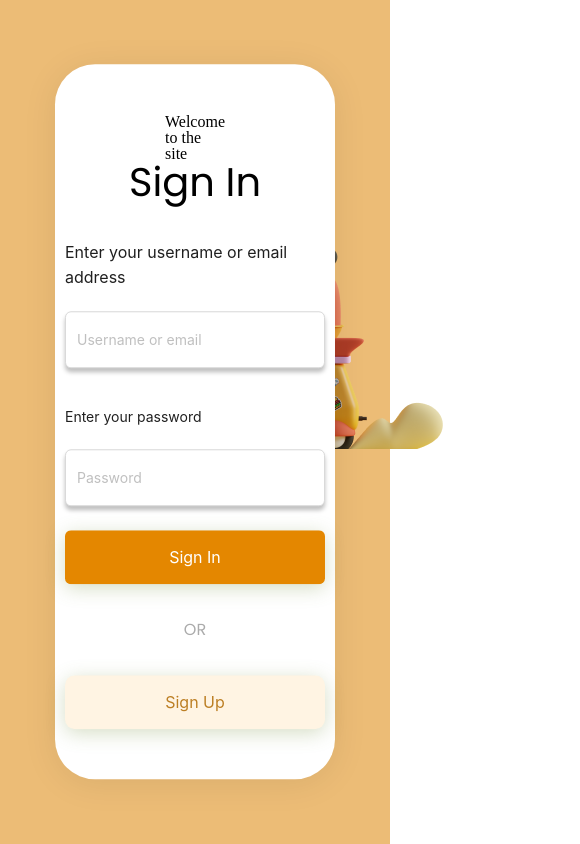
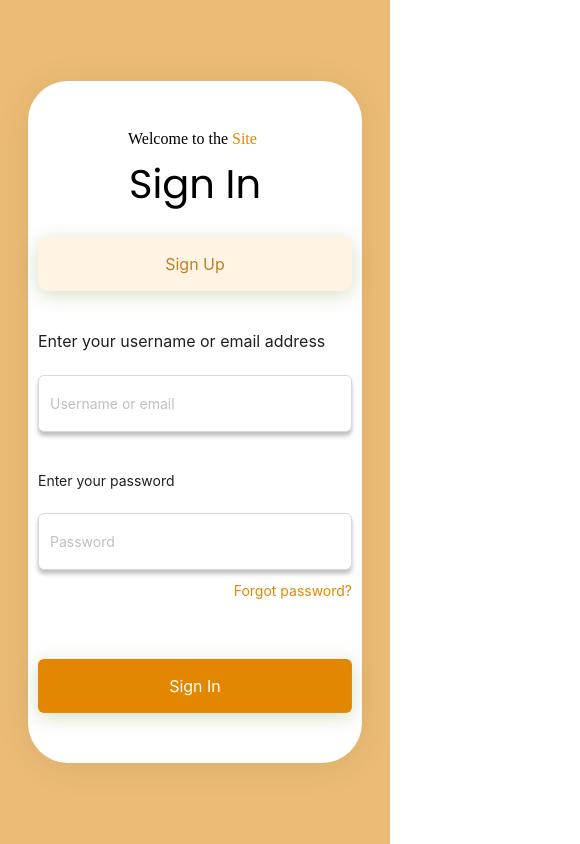
Before and after one commit to huseynmv/react-auth-app, a React (Vite) app: page /auth/login in a window 390 px wide. Shown: the whole page, 580 px wide, since content can reach past the window. Built offline with nearby package versions, Linux system fonts and the light colour scheme; no server answers.

Commit message:
login responsive

```diff
--- a/src/App.tsx
+++ b/src/App.tsx
@@ -32,7 +32,7 @@ const App = () => {
           maxHeight: "80vh",
         }}
       />
-      <ReactQueryDevtools initialIsOpen={false} />
+      {/* <ReactQueryDevtools initialIsOpen={false} /> */}
     </QueryClientProvider>
   );
 };
--- a/src/pages/login/login.component.tsx
+++ b/src/pages/login/login.component.tsx
@@ -61,9 +61,19 @@ const LoginComponent = () => {
       </div>
       <div className={styles.form}>
         <div>
-          <p className={styles.title}>Welcome to the site</p>
+          <p className={`${styles.title} col-12`}>
+            Welcome to the <span className={styles.site}>Site</span>
+          </p>
         </div>
         <p className={styles.subTitle}>Sign In</p>
+        <Button
+          className={styles.signInBtnMobile}
+          type="primary"
+          htmlType="submit"
+          onClick={() => navigate(Routes.register)}
+        >
+          Sign Up
+        </Button>
         <Form
           name="login"
           layout="vertical"
@@ -76,7 +86,7 @@ const LoginComponent = () => {
             style={{ marginTop: 38 }}
             name="email"
             label={
-              <p style={{ fontSize: "16px" }}>
+              <p style={{ fontSize: "16px", width: 300 }}>
                 Enter your username or email address
               </p>
             }
@@ -107,6 +117,15 @@ const LoginComponent = () => {
                 boxShadow: "0px 4px 4px 0px rgba(0, 0, 0, 0.25)",
               }}
             />
+            <p
+              style={{
+                textAlign: "end",
+                paddingTop: 10,
+                color: colors.buttonPrimaryColor,
+              }}
+            >
+              Forgot password?
+            </p>
           </Form.Item>
           <div
             style={{
@@ -121,6 +140,7 @@ const LoginComponent = () => {
               style={{
                 width: "100%",
                 fontSize: 16,
+                marginTop: 33,
                 backgroundColor: "#E48700",
                 height: 54,
                 boxShadow: "0px 4px 19px 0px rgba(119, 147, 65, 0.30)",
@@ -138,16 +158,7 @@ const LoginComponent = () => {
               OR
             </span>
             <Button
-              style={{
-                width: "100%",
-                borderRadius: 10,
-                fontSize: 16,
-                backgroundColor: colors.buttonSecondaryColor,
-                color: colors.secondaryButtonTextColor,
-                height: 54,
-                boxShadow: "0px 4px 19px 0px rgba(119, 147, 65, 0.30)",
-              }}
-              className="w-100"
+              className={styles.signInBtn}
               type="primary"
               htmlType="submit"
               onClick={() => navigate(Routes.register)}
--- a/src/pages/login/login.style.ts
+++ b/src/pages/login/login.style.ts
@@ -16,6 +16,10 @@ const styles = {
   leftImg: {
     paddingLeft: 181,
     paddingTop: 193,
+    [breakpoint(1200)]: {
+      display: "none",
+      padding: 0,
+    },
   },
   right: {
     backgroundColor: "#FFFFFF",
@@ -26,6 +30,9 @@ const styles = {
   rightImg: {
     paddingTop: 144,
     paddingLeft: 190,
+    [breakpoint(1200)]: {
+      padding: 0,
+    },
   },
   wrapper: { display: "flex" },
   form: {
@@ -44,6 +51,7 @@ const styles = {
       margin: 0,
       paddingLeft: rem(10),
       paddingRight: rem(10),
+      // paddingRight: rem(),
     },
   },
   title: {
@@ -52,7 +60,8 @@ const styles = {
     fontWeight: "400",
     padding: rem(0) + " " + rem(150),
     [breakpoint(1200)]: {
-      padding: rem(0) + " " + rem(100),
+      padding: rem(0) + " " + rem(80),
+      paddingLeft: rem(90),
       float: "left",
       fontSize: 16,
     },
@@ -65,6 +74,7 @@ const styles = {
     textAlign: "center",
     [breakpoint(1200)]: {
       fontSize: 40,
+      marginTop: rem(33),
     },
   },
   or: {
@@ -72,6 +82,41 @@ const styles = {
     fontFamily: "Poppins",
     fontSize: 16,
     fontWeight: "400",
+    [breakpoint(1200)]: {
+      display: "none",
+    },
+  },
+  site: {
+    [breakpoint(1200)]: {
+      color: colors.buttonPrimaryColor,
+      fontSize: 16,
+    },
+  },
+  signInBtn: {
+    width: "100%",
+    borderRadius: 10,
+    fontSize: 16,
+    backgroundColor: colors.buttonSecondaryColor,
+    color: colors.secondaryButtonTextColor,
+    height: 54,
+    boxShadow: "0px 4px 19px 0px rgba(119, 147, 65, 0.30)",
+    [breakpoint(1200)]: {
+      display: "none",
+    },
+  },
+  signInBtnMobile: {
+    width: "100%",
+    borderRadius: 10,
+    marginTop: 33,
+    fontSize: 16,
+    backgroundColor: colors.buttonSecondaryColor,
+    color: colors.secondaryButtonTextColor,
+    height: 54,
+    boxShadow: "0px 4px 19px 0px rgba(119, 147, 65, 0.30)",
+    display: "none",
+    [breakpoint(1200)]: {
+      display: "block",
+    },
   },
 };
 
```
